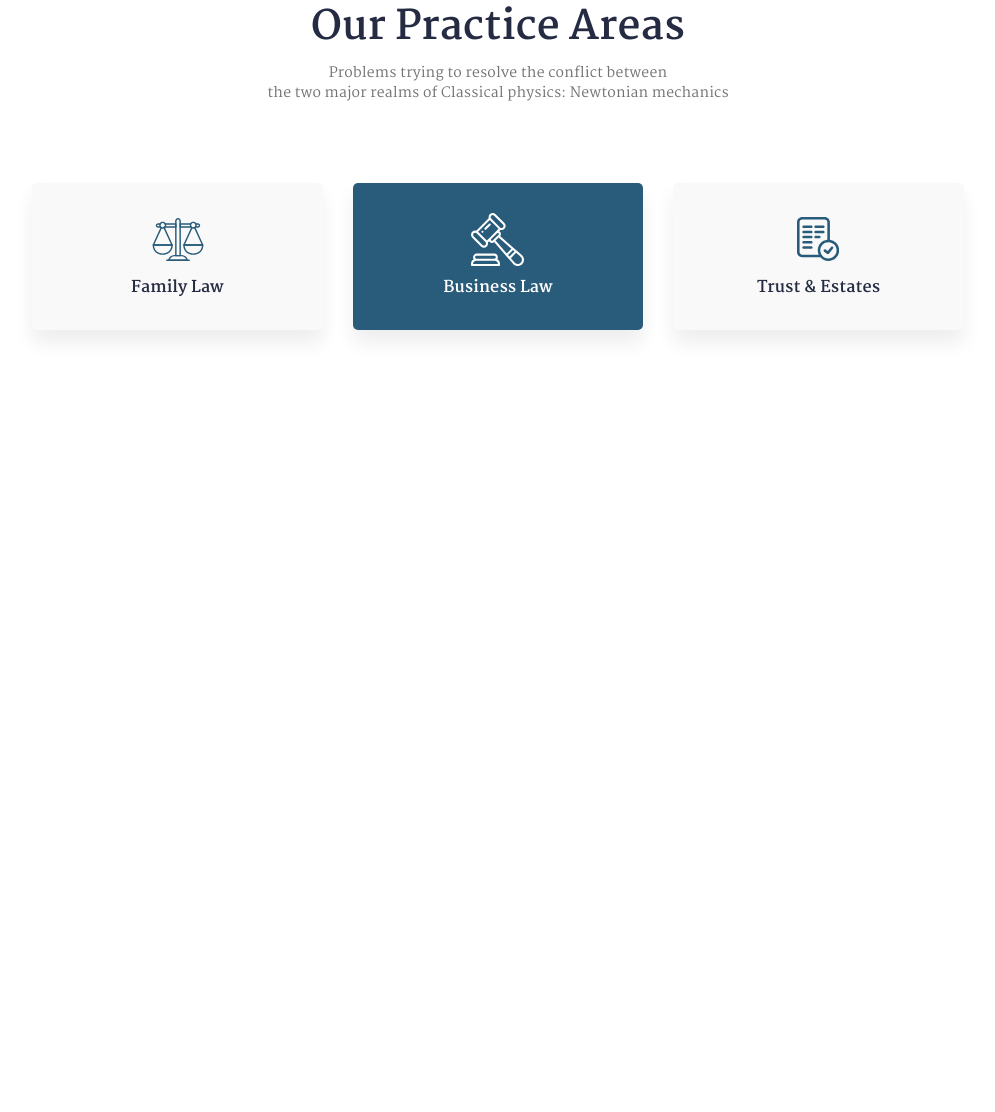
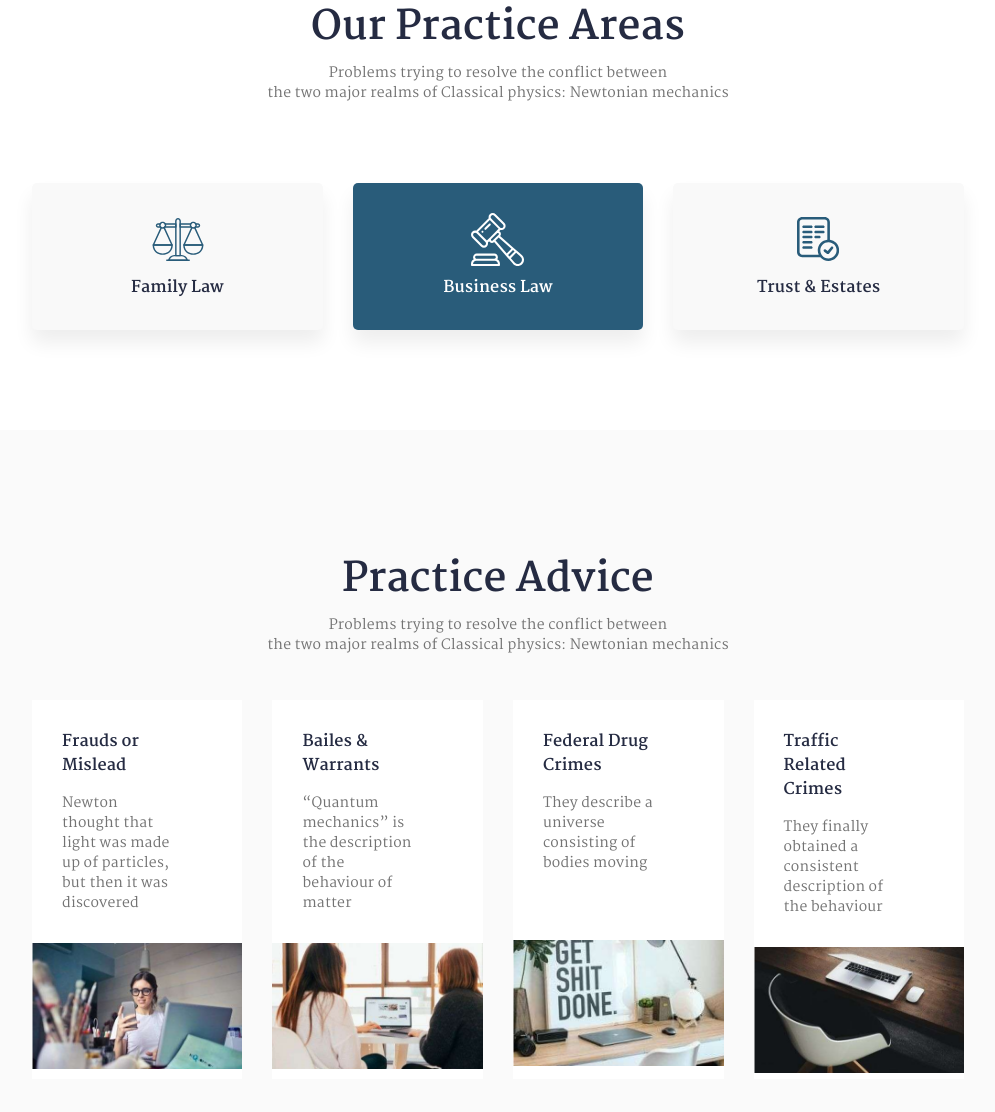
Before and after one commit to Dmitry-Filippov/legalide, a plain HTML site: page index.html in a window 1280 px wide. Shown: the part 768-1880 px from the top of the page, without its empty margins (142-1137 px from the left). Before the commit the page ends 1198 px from the top, so only its background shows below. Drawn offline with Linux system fonts and the light colour scheme.

Commit message:
practice advice section

```diff
--- a/index.html
+++ b/index.html
@@ -48,7 +48,7 @@
     </section>
   </header>
   <main class="content">
-    <section class="practice-areas">
+    <section class=" section practice-areas">
       <h2 class="section__title">Our Practice Areas</h2>
       <h3 class="section__subtitle">
         Problems trying to resolve the conflict between <br>
@@ -70,6 +70,56 @@
       </ul>
 
     </section>
+    <section class="section section_grey practice-advice">
+      <div class="section__wrapper">
+        <h2 class="section__title">Practice Advice</h2>
+        <h3 class="section__subtitle">Problems trying to resolve the conflict between <br>
+          the two major realms of Classical physics: Newtonian mechanics </h3>
+        <ul class="practice-advice__cards">
+          <li>
+            <div>
+              <h4>Frauds or Mislead</h4>
+              <p>Newton thought that
+                light was made up of
+                particles, but then it
+                was discovered </p>
+            </div>
+            <img src="./imgs/card-1.png" alt="">
+          </li>
+          <li>
+            <div>
+              <h4>Bailes &
+                Warrants</h4>
+              <p>“Quantum mechanics”
+                is the description of the
+                behaviour of matter</p>
+            </div>
+            <img src="./imgs/card-2.png" alt="">
+          </li>
+          <li>
+            <div>
+              <h4>Federal Drug
+                Crimes</h4>
+              <p>They describe a
+                universe consisting of
+                bodies moving</p>
+            </div>
+            <img src="./imgs/card-3.png" alt="">
+          </li>
+          <li>
+            <div>
+              <h4>Traffic Related
+                Crimes</h4>
+              <p>They finally obtained
+                a consistent description
+                of the behaviour </p>
+            </div>
+            <img src="./imgs/card-4.png" alt="">
+          </li>
+        </ul>
+      </div>
+
+    </section>
   </main>
 
 </body>
--- a/style/scss/style.scss
+++ b/style/scss/style.scss
@@ -192,6 +192,55 @@ body {
   }
 }
 
+.practice-advice {
+  padding: 125px 0 80px 0;
+  .practice-advice__cards {
+    padding-top: 45px;
+    display: grid;
+    grid-template-columns: 1fr 1fr 1fr 1fr;
+    list-style: none;
+    gap: 30px;
+    li {
+      background-color: #fff;
+      padding-top: 30px;
+      div  {
+        padding-left: 30px;
+        min-height: 180px;
+      }
+      h4 {
+        font-weight: 700;
+        font-size: 16px;
+        line-height: 24px;
+        letter-spacing: 0.1px;
+        color: $text-color;
+        width: calc(145 / 232) *100%;
+      }
+      p {
+        font-weight: 400;
+        font-size: 14px;
+        line-height: 20px;
+        letter-spacing: 0.2px;
+        color: $second-text-color;
+        padding-top: 15px;
+        width: calc(145 / 232) *100%;
+      }
+      img {
+        width: 100%;
+        margin-top: 30px;
+      }
+    }
+  }
+}
+
+.section_grey {
+  background-color: #fafafa;
+}
+
+.section__wrapper {
+  width: $width;
+  margin: 0 auto;
+}
+
 .section__title {
   font-style: normal;
   font-weight: 700;
```
Also changed, not shown: imgs/card-1.png (added), imgs/card-2.png (added), imgs/card-3.png (added), imgs/card-4.png (added), style/css/style.css, 1 other file.
